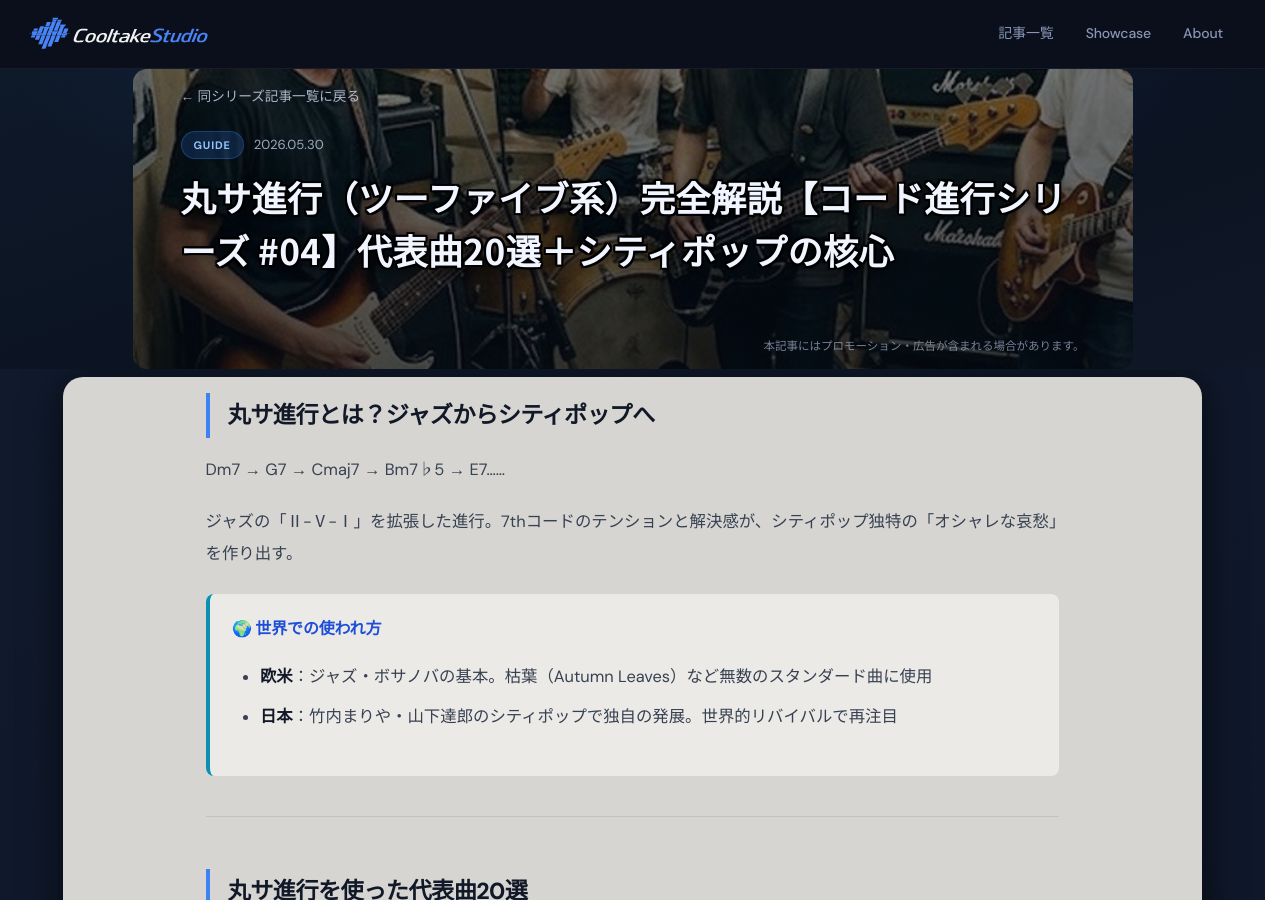
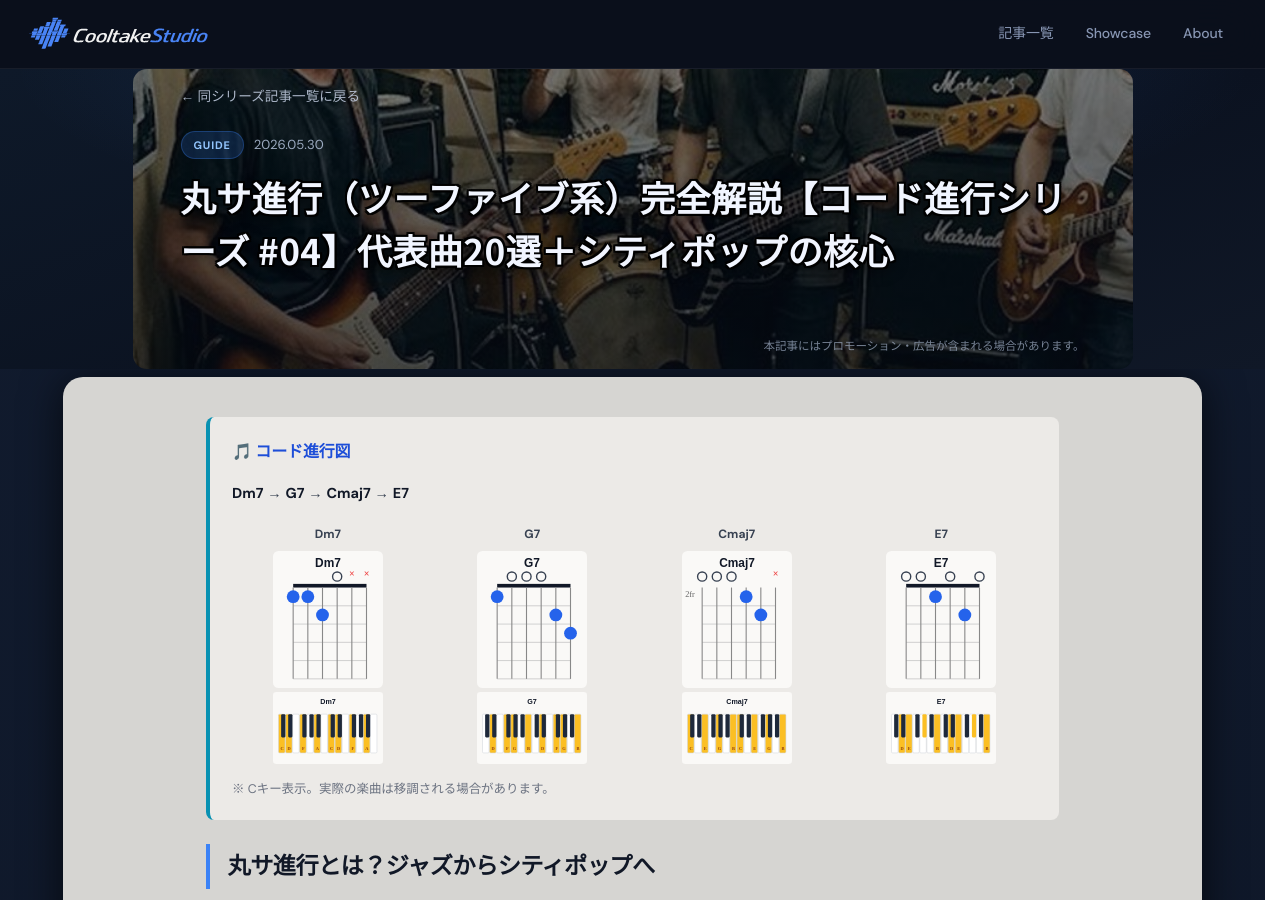
Before and after one commit to cooltake/cooltake-staging, a Jekyll site: the page built from _posts/2026-05-30-chord-progression-04-marusa.md, in a window 1280 px wide and 900 px high. Built offline with Jekyll 4.4.1, drawn with Linux system fonts in a browser that asks for light colours; some web fonts are replaced.

Commit message:
feat: chord-04 add chord diagram section

```diff
--- a/_posts/2026-05-30-chord-progression-04-marusa.md
+++ b/_posts/2026-05-30-chord-progression-04-marusa.md
@@ -6,6 +6,20 @@ tags: [キーボード, ギター, 作曲, 音楽制作, DTM]
 image: /assets/images/thumb-chord-04.jpg
 description: "シティポップとジャズを繋ぐ「丸サ進行」を徹底解説。Plastic Love・真夜中のドア・夜に駆けるなど日本・海外の代表曲20曲を楽天購入リンク付きで完全網羅。オシャレなコードの弾き方も解説。"
 ---
+
+
+
+<div style="background:#eceae7;border-radius:8px;padding:1.2rem 1.4rem;margin:1.5rem 0;border-left:4px solid #0891b2;">
+<h3 style="color:#111827;margin-top:0;font-size:1rem;font-weight:700;">🎵 コード進行図</h3>
+<p style="color:#374151;font-size:.9rem;margin:.4rem 0 1rem;"><span style="font-weight:700;color:#111827;">Dm7</span> → <span style="font-weight:700;color:#111827;">G7</span> → <span style="font-weight:700;color:#111827;">Cmaj7</span> → <span style="font-weight:700;color:#111827;">E7</span></p>
+<div style="display:grid;grid-template-columns:repeat(4, 1fr);gap:.8rem;overflow-x:auto;">
+<div style="text-align:center;"><p style="font-size:.75rem;font-weight:700;color:#374151;margin:0 0 4px;">Dm7</p><img src="/assets/chord-diagrams/guitar-dm7.svg" alt="Dm7 ギター" style="width:100%;max-width:110px;height:auto;display:block;margin:0 auto 4px;"><img src="/assets/chord-diagrams/piano-dm7.svg" alt="Dm7 ピアノ" style="width:100%;max-width:110px;height:auto;display:block;margin:0 auto;"></div>
+<div style="text-align:center;"><p style="font-size:.75rem;font-weight:700;color:#374151;margin:0 0 4px;">G7</p><img src="/assets/chord-diagrams/guitar-g7.svg" alt="G7 ギター" style="width:100%;max-width:110px;height:auto;display:block;margin:0 auto 4px;"><img src="/assets/chord-diagrams/piano-g7.svg" alt="G7 ピアノ" style="width:100%;max-width:110px;height:auto;display:block;margin:0 auto;"></div>
+<div style="text-align:center;"><p style="font-size:.75rem;font-weight:700;color:#374151;margin:0 0 4px;">Cmaj7</p><img src="/assets/chord-diagrams/guitar-cmaj7.svg" alt="Cmaj7 ギター" style="width:100%;max-width:110px;height:auto;display:block;margin:0 auto 4px;"><img src="/assets/chord-diagrams/piano-cmaj7.svg" alt="Cmaj7 ピアノ" style="width:100%;max-width:110px;height:auto;display:block;margin:0 auto;"></div>
+<div style="text-align:center;"><p style="font-size:.75rem;font-weight:700;color:#374151;margin:0 0 4px;">E7</p><img src="/assets/chord-diagrams/guitar-e7.svg" alt="E7 ギター" style="width:100%;max-width:110px;height:auto;display:block;margin:0 auto 4px;"><img src="/assets/chord-diagrams/piano-e7.svg" alt="E7 ピアノ" style="width:100%;max-width:110px;height:auto;display:block;margin:0 auto;"></div>
+</div>
+<p style="color:#6b7280;font-size:.78rem;margin:.8rem 0 0;">※ Cキー表示。実際の楽曲は移調される場合があります。</p>
+</div>
 
 
 ## 丸サ進行とは？ジャズからシティポップへ
```
